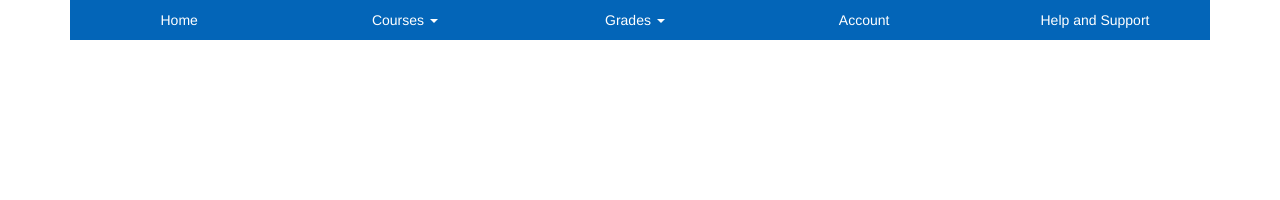
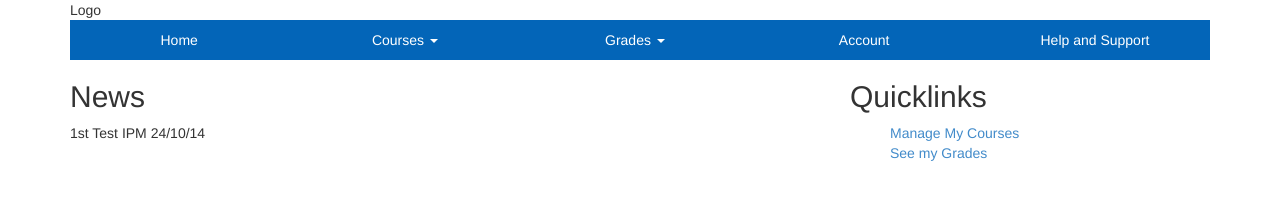
Before and after one commit to joaofvs/ipm_clipped, a plain HTML site: page index.html in a window 1280 px wide. Drawn offline with nearby package versions, Linux system fonts and the light colour scheme.

Commit message:
Build a little bit on the interface

```diff
--- a/css/style.css
+++ b/css/style.css
@@ -13,6 +13,10 @@
 #nav a:hover{
 	background-color:#b91773;
 	color:white;
+}
+
+#quicklinks{
+	list-style: none;
 }
 
 .dropdown-menu li a{
--- a/index.html
+++ b/index.html
@@ -22,6 +22,9 @@
   <body>
   <div class="wrapper">
     <div class="container">
+      <div class="row">
+        <div class="test col-xs-12 col-sm-6 col-lg-8">Logo</div>
+      </div>
       <div id="nav">
         <ul class="nav nav-justified">
           <li class="active"><a href="#">Home</a></li>
@@ -48,6 +51,21 @@
           <li><a href="#">Help and Support</a></li>
         </ul>
       </div>
+      <div class="row">
+        <div class="test col-xs-12 col-sm-6 col-lg-8">
+          <h2>News</h2>
+          <p>1st Test IPM 24/10/14</p>
+        </div>
+        <div class="col-xs-6 col-md-4">
+        <h2>Quicklinks</h2>
+        <p>
+          <ul id="quicklinks">
+            <li><a href="#">Manage My Courses</a></li>
+            <li><a href="#">See my Grades</a></li>
+          </ul>
+        </p>
+        </div>
+      </div>
     </div>
   </div>
 
```
